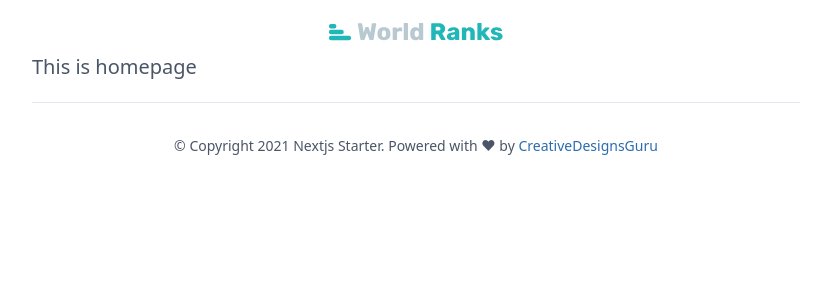
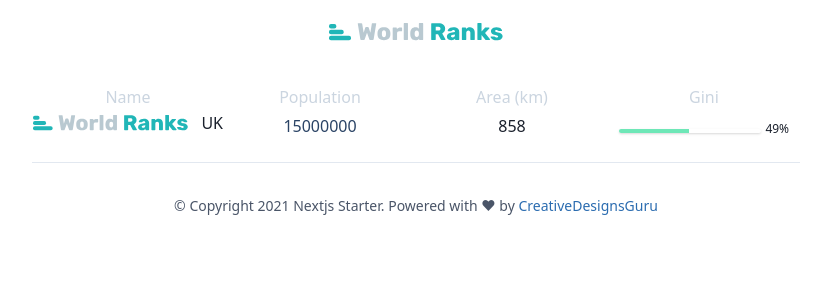
Before and after one commit to hanknguyen14/work-ranks-nextjs, a Next.js app: page / in a window 1280 px wide. Shown: the top 300 px of the page, without its empty margins (224-1055 px from the left). Built offline with nearby package versions, Linux system fonts and the light colour scheme.

Commit message:
Create ranking table

```diff
--- /dev/null
+++ b/src/components/ranking-table/RankingTable.tsx
@@ -0,0 +1,34 @@
+import React from 'react';
+
+import logo from '../../../public/assets/images/logo.svg';
+import { Row } from './Row';
+
+export function RankingTable() {
+  return (
+    <div className="container mx-auto pt-8">
+      <table className="table-fixed w-full text-center">
+        <thead>
+          <tr>
+            <th className="text-gray-400 font-medium text-base">Name</th>
+            <th className="text-gray-400 font-medium text-base">Population</th>
+            <th className="hidden md:table-cell text-gray-400 font-medium text-base">
+              Area (km)
+            </th>
+            <th className="hidden md:table-cell text-gray-400 font-medium text-base">
+              Gini
+            </th>
+          </tr>
+        </thead>
+        <tbody>
+          <Row
+            flag={logo}
+            countryName="UK"
+            population="15000000"
+            area="858"
+            gini="49%"
+          />
+        </tbody>
+      </table>
+    </div>
+  );
+}
--- /dev/null
+++ b/src/components/ranking-table/Row.tsx
@@ -0,0 +1,41 @@
+import Image from 'next/image';
+
+type CountryInfo = {
+  flag: string;
+  countryName: string;
+  population: string;
+  area: string;
+  gini: string;
+};
+export function Row({
+  flag,
+  countryName,
+  population,
+  area,
+  gini,
+}: CountryInfo) {
+  return (
+    <tr>
+      <td className="flex">
+        <Image
+          className="hidden md:table-cell"
+          src={flag}
+          alt={`${countryName} logo`}
+        />
+        <span className="pl-3 text-gray-900 font-medium text-base">
+          {countryName}
+        </span>
+      </td>
+      <td className="text-blue-900 font-medium text-base">{population}</td>
+      <td className="hidden md:table-cell text-gray-900 font-medium text-base">
+        {area}
+      </td>
+      <td className="hidden md:table-cell">
+        <div className="inline-block h-1 w-9/12 shadow rounded-full	overflow-hidden">
+          <div className="h-full bg-green-300" style={{ width: gini }} />
+        </div>
+        <span className="pl-1 text-gray-900 text-xs text-base">{gini}</span>
+      </td>
+    </tr>
+  );
+}
--- a/src/pages/index.tsx
+++ b/src/pages/index.tsx
@@ -1,3 +1,6 @@
+import React from 'react';
+
+import { RankingTable } from '../components/ranking-table/RankingTable';
 import { Header } from '../layout/Header';
 import { Meta } from '../layout/Meta';
 import { Main } from '../templates/Main';
@@ -14,7 +17,7 @@ const Index = () => {
     >
       <>
         <Header />
-        <h1>This is homepage</h1>
+        <RankingTable />
       </>
     </Main>
   );
```
